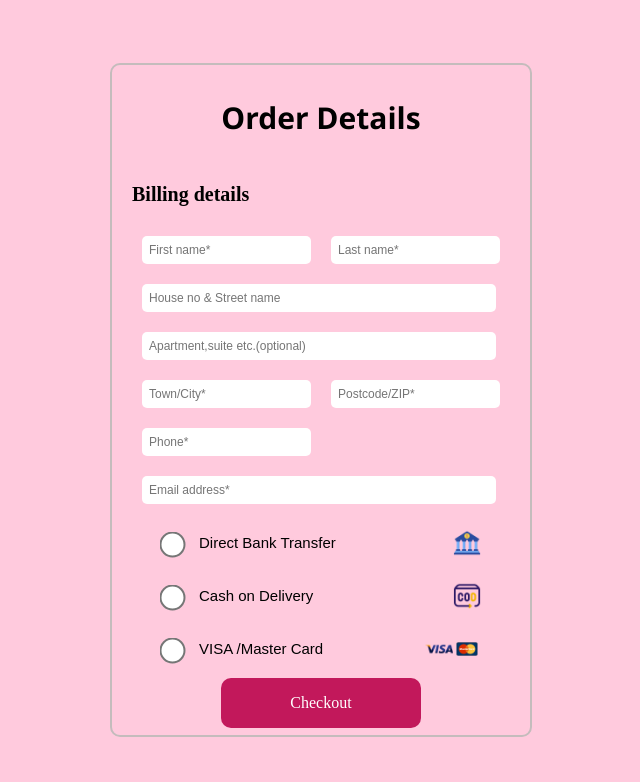
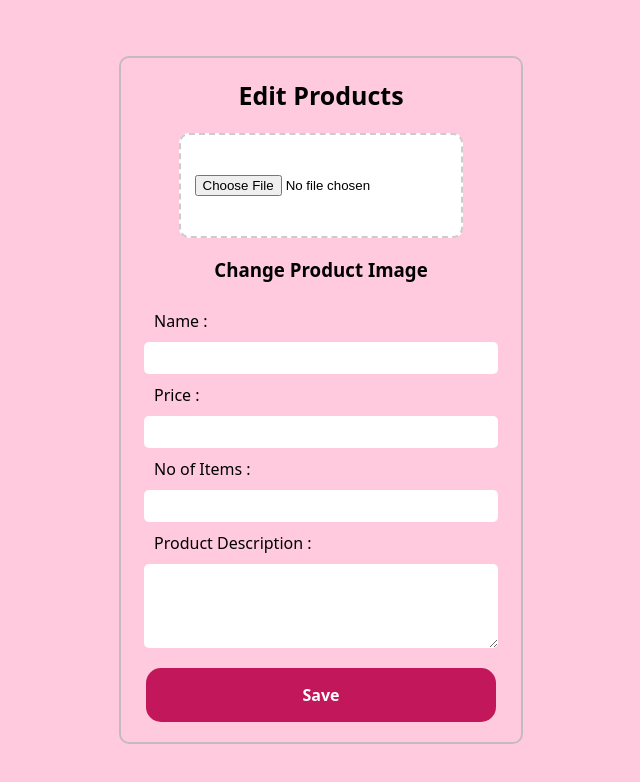
Before and after one commit to kaveeha15/Little-Loom, a React (Vite) app: page / in a window 1280 px wide. Shown: the top 782 px of the page, without its empty margins (319-959 px from the left). Built offline with nearby package versions, Linux system fonts and the light colour scheme.

Commit message:
addProducts & editProducts UI Created

```diff
--- a/src/App.jsx
+++ b/src/App.jsx
@@ -3,11 +3,13 @@ import SignIn from './pages/signIn'
 import SignUp from './pages/signUp'
 import Reviews from './pages/reviews'
 import OrderPlacement from './pages/orderPlacement'
+import AddProducts from './pages/admin/addProducts'
+import EditProducts from './pages/admin/editProducts'
 function App() {
 
   return (
     <div className="appContainer">
-      <OrderPlacement/>
+      <EditProducts/>
     </div>
 
 
--- /dev/null
+++ b/src/css/admin/addProducts.css
@@ -0,0 +1,78 @@
+.addProductContainer{
+    display: flex;
+    align-items: center;
+    justify-content: center;
+    flex-direction: column;
+    background-color:#FFCADD ;
+    width: 100vw;
+    height:100vh ;
+    font-family:system-ui, -apple-system, BlinkMacSystemFont, 'Segoe UI', Roboto, Oxygen, Ubuntu, Cantarell, 'Open Sans', 'Helvetica Neue', sans-serif;
+}
+.addProductForm{
+  display: flex;
+  align-items: center;
+  justify-content: center;
+  flex-direction: column;
+  border:2px solid rgb(196, 188, 188);
+  border-radius: 10px;
+  width: 400px;
+}
+.addProductForm h2{
+    font-size: 25px;
+    font-family:unset;
+}
+.addImg{
+  display: flex;
+  flex-direction: column;
+  justify-content: center;
+  align-items:center;
+  padding:40px;
+  background-color:white;
+  border: 2px dashed #ccc;
+  border-radius: 10px;
+  width: 50%;
+  transition: border-color 0.3s ease;
+}
+.addImg:hover{
+    border-color: #999;
+}
+.addImg input{
+ cursor: pointer;
+}
+.addProductInput{
+    display: flex;
+    align-items:left;
+    justify-content: center;
+    flex-direction: column;
+}
+.addProductInput label{
+    margin: 10px;
+}
+.addProductInput input,textarea{
+    border-radius:5px;
+    border-width: 0;
+     width: 350px;
+     height: 30px;
+}
+.addProductInput textarea{
+     height:80px;
+}
+
+.addBtn{
+    width: 350px;
+    margin: 20px;
+    border-radius: 15px;
+ background-color:#C2185B;
+}
+.addBtn p{
+    display: flex;
+    color: white;
+    align-items: center;
+    justify-content: center;
+    font-family:unset;
+    font-weight: bold;
+}
+.addBtn:hover{
+    cursor: pointer;
+
+}
--- /dev/null
+++ b/src/pages/admin/addProducts.jsx
@@ -0,0 +1,33 @@
+import '../../css/admin/addProducts.css'
+const AddProducts = () => {
+    return (
+<div className="addProductContainer">
+    <div className="addProductForm">
+          <h2>Add Products</h2>
+            <div className="addImg">
+                <input type="file" name="addImg"  />
+            </div>
+            <h3>Add Product Image</h3>
+            <div className="addProductInput">
+                <label>Name : </label>
+                <input type="text" name="Name"  />
+                <label> Price : </label>
+                <input type="text" name="price"  />
+                <label>No  of Items : </label>
+                <input type="text" name="noItem" />
+                <label>Product Description :</label>
+                <textarea name="des"  />
+            </div>
+            <div className="addBtn">
+                <p>Add</p>
+            </div>
+
+    </div>
+
+
+</div>
+
+     );
+}
+
+export default AddProducts;
--- /dev/null
+++ b/src/pages/admin/editProducts.jsx
@@ -0,0 +1,32 @@
+import '../../css/admin/addProducts.css'
+const EditProducts = () => {
+    return (
+<div className="addProductContainer">
+    <div className="addProductForm">
+          <h2>Edit Products</h2>
+        <div className="addImg">
+            <input type="file" name="addImg"  />
+        </div>
+        <h3>Change Product Image</h3>
+        <div className="addProductInput">
+            <label>Name : </label>
+            <input type="text" name="Name"  />
+            <label> Price : </label>
+            <input type="text" name="price"  />
+            <label>No  of Items : </label>
+            <input type="text" name="noItem" />
+            <label>Product Description :</label>
+            <textarea name="des"  />
+        </div>
+        <div className="addBtn">
+            <p>Save</p>
+        </div>
+
+    </div>
+
+</div>
+
+     );
+}
+
+export default EditProducts;
```
